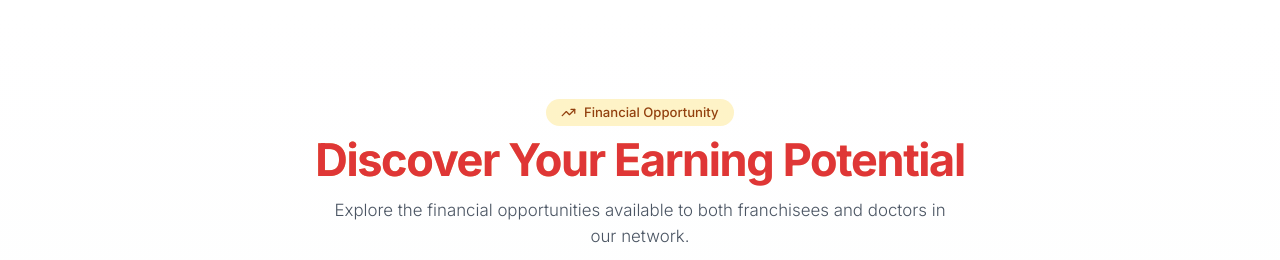
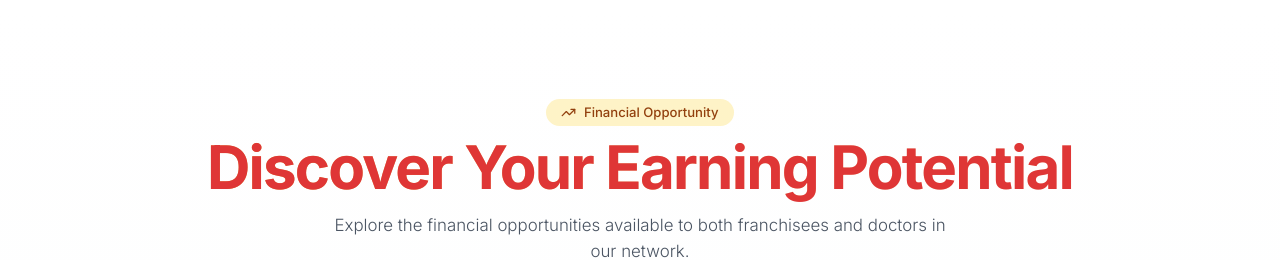
Before and after one commit to Ritik8097/AayushHealthcare, a React (Create React App) app: page / in a window 1280 px wide. Shown: the part 3700-3960 px from the top of the page. Built offline with nearby package versions, Linux system fonts and the light colour scheme; a web font is replaced by a local one.

Commit message:
Update Earningpotential.js

```diff
--- a/src/Earningpotential.js
+++ b/src/Earningpotential.js
@@ -47,7 +47,7 @@ function EarningPotentialSection() {
               <TrendingUp className="w-4 h-4 mr-2" />
               Financial Opportunity
             </div>
-            <h2 className="text-[40px] md:text-4xl lg:text-5xl font-bold mb-4 bg-clip-text text-transparent bg-gradient-to-r from-amber-600 !text-[#df3636]">
+            <h2 className="!text-[60px]  md:text-4xl lg:text-5xl font-bold mb-4 bg-clip-text text-transparent bg-gradient-to-r from-amber-600 !text-[#df3636]">
               Discover Your Earning Potential
             </h2>
             <p className="text-gray-600 max-w-2xl mx-auto text-lg">
```
